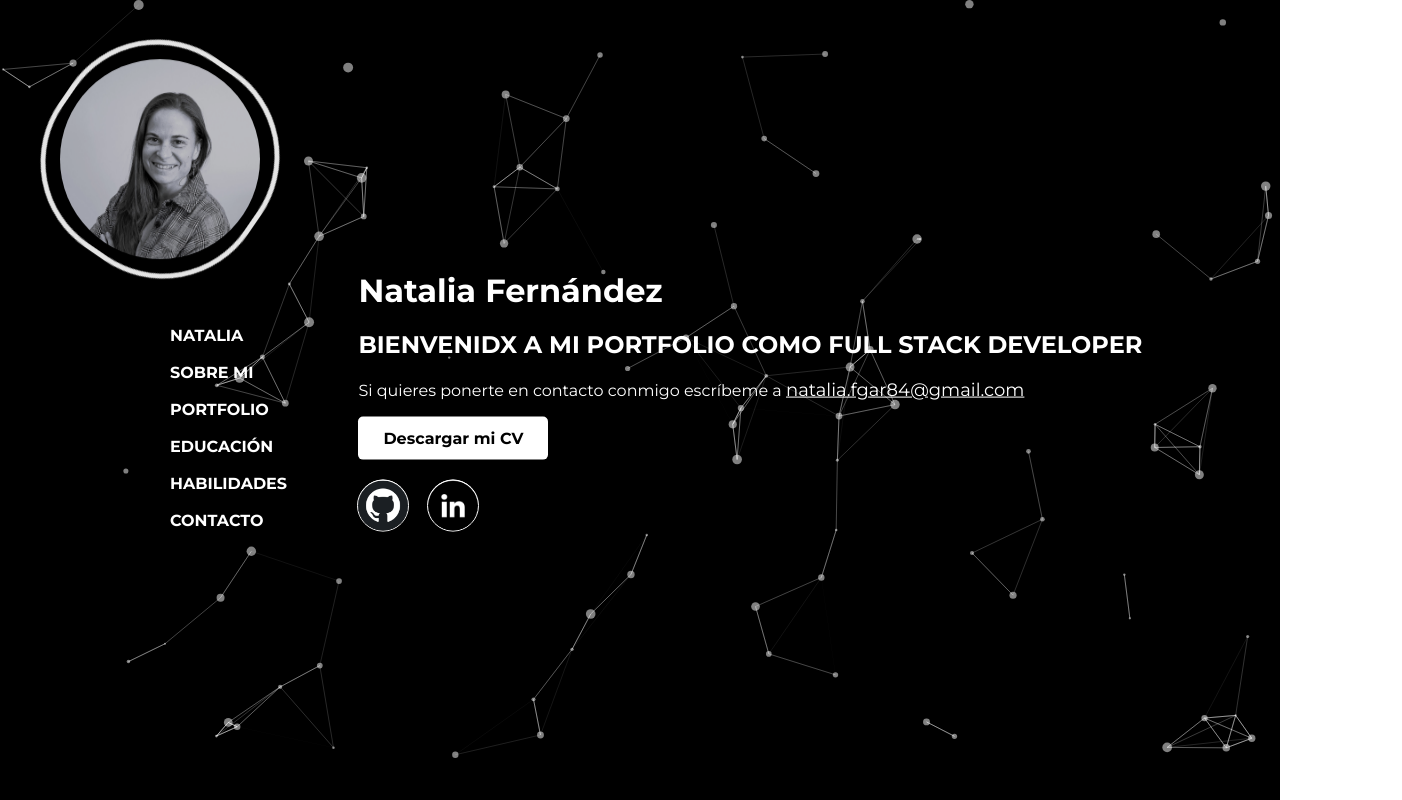
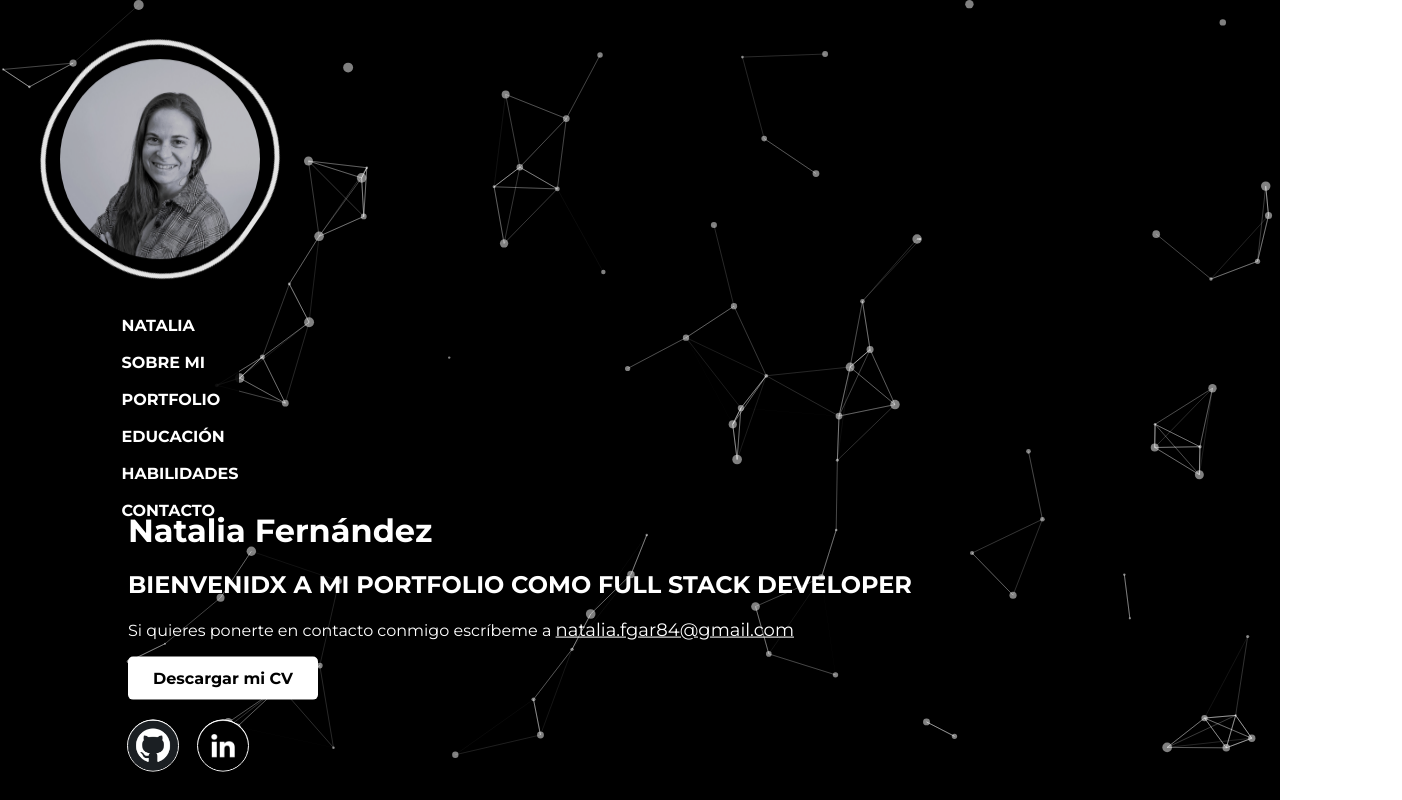
Before and after one commit to Natfer84/portfolio, a React (Create React App) app in the folder front/: page /Natalia in a window 1280 px wide. Shown: the whole page, 1402 px wide, since content can reach past the window. Built offline with nearby package versions, Linux system fonts and the light colour scheme.

Commit message:
responsive

```diff
--- a/front/src/styles/AboutMe.css
+++ b/front/src/styles/AboutMe.css
@@ -128,6 +128,16 @@ h1 {
         /* overflow-y: auto; */
     }
 
+}
+@media screen and (min-width: 1024px) and (orientation: landscape) {
+    .Box__Header {
+        flex-direction: column;
+        /*height: 100%;*/
+        height: auto;
+        position: fixed;
+        top: 0px;
+        left: 0px;
+    }
 }
 
 @media screen and (min-width: 769px) and (max-width: 1024px) and (orientation: landscape) {
--- a/front/src/styles/Header.css
+++ b/front/src/styles/Header.css
@@ -78,7 +78,7 @@
 @media screen and (min-width: 1024px) and (orientation: landscape) {
     /* Estilos para ordenador en horizontal */
     .Box__Header {
-        flex-direction: column; /* Alinea en fila en móviles */
+        flex-direction: row; /* Alinea en fila en móviles */
         height: 100%;
         height: auto;
         position: fixed;
--- a/front/src/styles/Natalia.css
+++ b/front/src/styles/Natalia.css
@@ -2,13 +2,14 @@
     position: absolute;
     color: white;
     z-index: 2;
-    /* text-align: center; */
-   width: 80%;
-   /*margin: 20px auto; */
+    width: 80%;
     top: 30%;
     left: 47%;
     transform: translate(-39%, -50%);
 
+}
+.Box__Natalia h1{
+    width: 100%;
 }
 .Box_Natalia_P a{
     color:white;
@@ -84,9 +85,37 @@
 
 /*********** responsive ************/
 
+/* MÓVIL PEQUEÑO (VERTICAL)*/
 @media screen and (max-width: 480px) {
-    /* Estilos para móviles */
+    .Box__Natalia {
+        position: absolute;
+        color: white;
+        z-index: 2;
+        width: 86%;
+        padding: 20px;
+        top: 64%;
+        left: 50%;
+        transform: translate(-50%, -50%);
+    }
+}
 
+/*MÓVIL MEDIANO / GRANDE (HORIZONTAL)*/
+@media (min-width: 481px) and (max-width: 767px) and (orientation: landscape) {
+    .Box__Natalia {
+        position: absolute;
+        color: white;
+        z-index: 2;
+        width: 80%;
+        padding: 20px;
+        top: 83%;
+        left: 52%;
+        transform: translate(-51%, -51%);
+    }
+  }
+
+/* MÓVIL MEDIANO / GRANDE (HORIZONTAL)*/
+@media (min-width: 481px) and (max-width: 767px) and (orientation: landscape) {
+    /* Estilos para móviles en horizontal */
     .Box__Natalia {
         position: absolute;
         color: white;
@@ -105,142 +134,32 @@
         /* max-height: 90%; */
         /* overflow-y: auto; */
     }
-}
+    .Box__Natalia h1{
+        width: 100%;
+    }
+  }
 
-@media screen and (min-width: 412px) and (max-width: 914px) {
-    /* Estilos para tabletas en vertical */
+  /*TABLET (HORIZONTAL)*/
+  @media (min-width: 768px) and (max-width: 1024px) and (orientation: landscape) {
+    /* Estilos para tablets en horizontal */
     .Box__Natalia {
         position: absolute;
         color: white;
         z-index: 2;
-        width: 80%;  /* Ancho del contenedor */
+        width: 80%;
         padding: 20px;
-
-        /* Centramos vertical y horizontalmente */
-        top: 50%; /* 50% de la altura de la pantalla */
-        left: 50%; /* 50% del ancho de la pantalla */
-
-        /* Utilizamos transform para centrar exactamente */
-        transform: translate(-50%, -50%);
-
-        /* Ajustes adicionales si es necesario */
-        /* max-height: 90%; */
-        /* overflow-y: auto; */
-    }
-
-}
-
-@media screen and (min-width: 768px) and (max-width: 1024px) and (orientation: landscape) {
-    /* Estilos para tabletas en horizontal */
-
-    .Box__Natalia {
-        position: absolute;
-        color: white;
-        z-index: 1;
-        width: 80%;  /* Ancho del contenedor */
-        padding: 20px;
-
-        /* Centramos vertical y horizontalmente */
-        top: 50%; /* 50% de la altura de la pantalla */
-        left: 50%; /* 50% del ancho de la pantalla */
-
-        /* Utilizamos transform para centrar exactamente */
-        transform: translate(-50%, -50%);
-
-        /* Ajustes adicionales si es necesario */
-        /* max-height: 90%; */
-        /* overflow-y: auto; */
+        top: 68%;
+        left: 50%;
+        transform: translate(-43%, -50%);
     }
 }
-
-@media screen and (min-width: 1024px) {
+  /*PORTÁTIL O NOTEBOOK*/
+  @media (min-width: 1025px) and (max-width: 1366px) {
+    /* Estilos para portátiles estándar */
     .Box__Natalia {
         position: absolute;
         color: white;
         z-index: 2;
-        width: 80%;  /* Ancho del contenedor */
-        padding: 20px;
-
-        /* Centramos vertical y horizontalmente */
-        top: 50%; /* 50% de la altura de la pantalla */
-        left: 50%; /* 50% del ancho de la pantalla */
-
-        /* Utilizamos transform para centrar exactamente */
-        transform: translate(-50%, -50%);
-
-        /* Ajustes adicionales si es necesario */
-        /* max-height: 90%; */
-        /* overflow-y: auto; */
-    }
-}
-@media screen and (min-width: 1024px) and (orientation: landscape) {
-    /* Estilos para ordenador en horizontal */
-    .Box__Natalia {
-        position: absolute;
-        color: white;
-        z-index: 2;
-        width: 80%;  /* Ancho del contenedor */
-        padding: 20px;
-
-        /* Centramos vertical y horizontalmente */
-        top: 50%; /* 50% de la altura de la pantalla */
-        left: 68%; /* 50% del ancho de la pantalla *
-
-        /* Utilizamos transform para centrar exactamente */
-        transform: translate(-50%, -50%);
-
-        /* Ajustes adicionales si es necesario */
-        /* max-height: 90%; */
-        /* overflow-y: auto; */
-    }
-}
-@media screen and (max-width: 600px) {
-    .Box__Natalia {
-        position: absolute;
-        color: white;
-        z-index: 2;
-        width: 80%;  /* Ancho del contenedor */
-        padding: 20px;
-
-        /* Centramos vertical y horizontalmente */
-        top: 60%; /* 50% de la altura de la pantalla */
-        left: 50%; /* 50% del ancho de la pantalla */
-
-        /* Utilizamos transform para centrar exactamente */
-        transform: translate(-50%, -50%);
-
-        /* Ajustes adicionales si es necesario */
-        /* max-height: 90%; */
-        /* overflow-y: auto; */
-    }
-}
-@media screen and (max-width: 600px) and (orientation: landscape) {
-    .Box__Natalia {
-        position: absolute;
-        color: white;
-        z-index: 2;
-        width: 80%;  /* Ancho del contenedor */
-        padding: 20px;
-
-        /* Centramos vertical y horizontalmente */
-        top: 50%; /* 50% de la altura de la pantalla */
-        left: 50%; /* 50% del ancho de la pantalla */
-
-        /* Utilizamos transform para centrar exactamente */
-        transform: translate(-50%, -50%);
-
-        /* Ajustes adicionales si es necesario */
-        /* max-height: 90%; */
-        /* overflow-y: auto; */
-    }
-}
-
-@media screen and (max-width: 768px) and (orientation: landscape) {
-    /* Estilos para móviles en horizontal */
-    .Box__Natalia {
-        position: absolute;
-        color: white;
-        z-index: 0;
         width: 80%;  /* Ancho del contenedor */
         padding: 20px;
 
@@ -255,9 +174,27 @@
         /* max-height: 90%; */
         /* overflow-y: auto; */
     }
-}
-@media screen and (max-width: 1024px) and (min-width: 768px) and (orientation: landscape){
-    /* Media Query para dispositivos móviles grandes en horizontal */
+    .Box__Natalia h1{
+        width: 100%;
+    }
+  }
+  /*PANTALLAS DE ESCRITORIO (FULL HD Y MÁS)*/
+  @media (min-width: 1367px) and (max-width: 1920px) {
+    /* Estilos para pantallas grandes de escritorio */
+    .Box__Natalia {
+        position: absolute;
+        color: white;
+        z-index: 2;
+        padding: 20px;
+        top: 50%;
+        left: 60%;
+        width: 60%;
+        transform: translate(-50%, -50%);
+    }
+  }
+  /*PANTALLAS ULTRA-WIDE / 4K*/
+  @media (min-width: 1921px) {
+    /* Estilos para pantallas muy grandes o 4K */
     .Box__Natalia {
         position: absolute;
         color: white;
@@ -266,8 +203,8 @@
         padding: 20px;
 
         /* Centramos vertical y horizontalmente */
-        top: 67%; /* 50% de la altura de la pantalla */
-        left: 58%; /* 50% del ancho de la pantalla */
+        top: 80%; /* 50% de la altura de la pantalla */
+        left: 50%; /* 50% del ancho de la pantalla */
 
         /* Utilizamos transform para centrar exactamente */
         transform: translate(-50%, -50%);
@@ -276,4 +213,7 @@
         /* max-height: 90%; */
         /* overflow-y: auto; */
     }
-}
+    .Box__Natalia h1{
+        width: 100%;
+    }
+  }
--- a/front/src/styles/Nav.css
+++ b/front/src/styles/Nav.css
@@ -6,10 +6,11 @@
     transition: right 0.3s ease-in-out;
     display: flex;
     flex-direction: column;
+    flex-wrap: wrap;
     align-items: center;
     justify-content: center;
     gap: 20px; /* Espacio entre elementos */
-    z-index: 80;
+    z-index: 8;
 }
 .Container_Nav.Open {
     right: 0px;
@@ -22,15 +23,10 @@
     align-items: flex-start;
     list-style: none;
     gap: 18px;
-    padding: 0px;
-    position: absolute;
     /*margin-left: 50px;*/
-    z-index: 99;
+    z-index: 9;
     /*left: 120px;*/
     /*top: 160px;*/
-    transform: translateX(0%);
-    padding: 10px;
-    border-radius: 10px;
 }
 .Box__Nav__Ul li{
     color:white;
```
